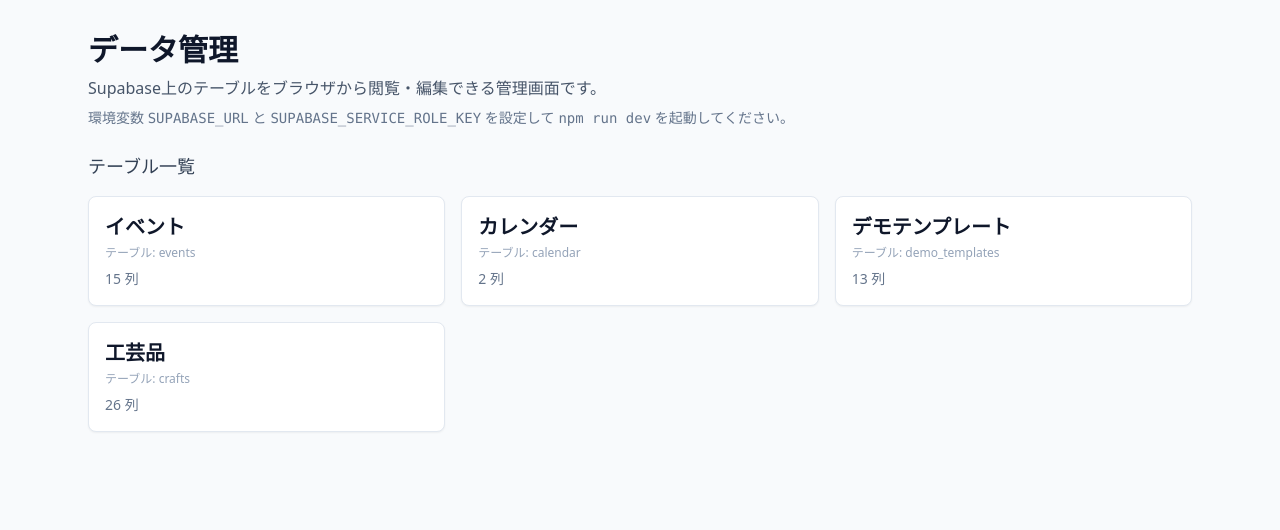
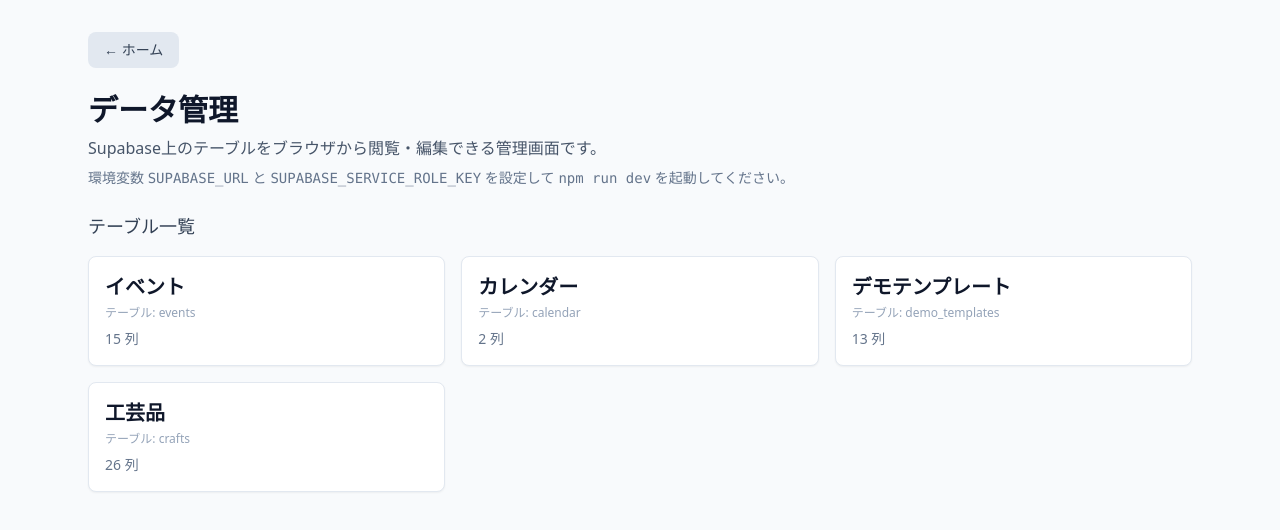
Before and after one commit to Issan0511/museum-admin, a Next.js app: page /data in a window 1280 px wide. Shown: the top 530 px of the page. Built offline with nearby package versions, Linux system fonts and the light colour scheme.

Commit message:
ホーム遷移ボタン追加

```diff
--- a/app/data/page.tsx
+++ b/app/data/page.tsx
@@ -10,6 +10,14 @@
 
   return (
     <div className="space-y-6">
+      <div className="mb-4">
+        <Link
+          href="/"
+          className="inline-block rounded-lg bg-slate-200 px-4 py-2 text-sm font-medium text-slate-700 transition hover:bg-slate-300"
+        >
+          ← ホーム
+        </Link>
+      </div>
       <header className="space-y-2">
         <h1 className="text-3xl font-semibold">データ管理</h1>
         <p className="text-slate-600">
```
